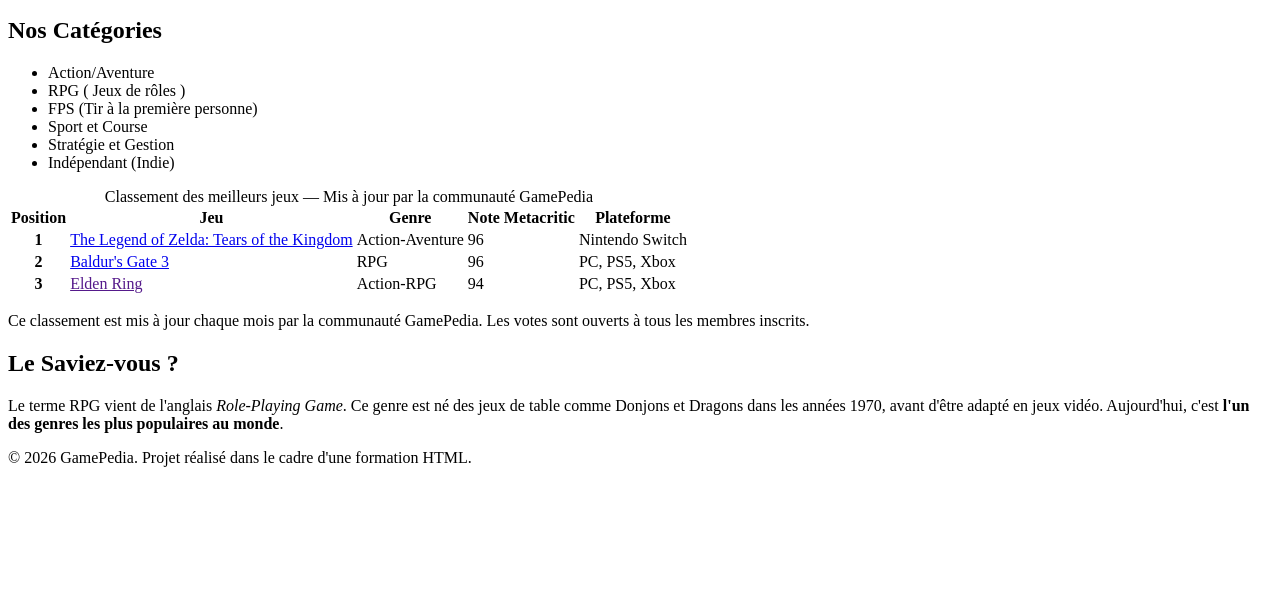
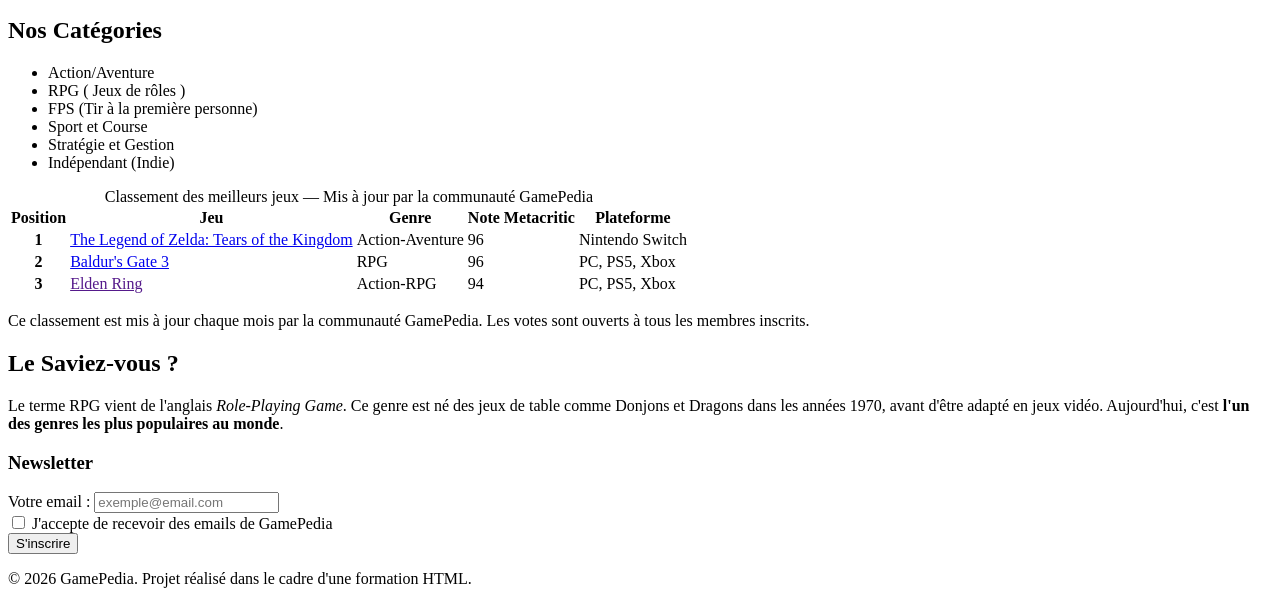
Before and after one commit to Projets-SevenK/GamePedia, a plain HTML site: page index.html in a window 1280 px wide. Shown: the part 348-952 px from the top of the page. Before the commit the page ends 831 px from the top, so only its background shows below. Drawn offline with Linux system fonts and the light colour scheme.

Commit message:
Ajout d'un formulaire

```diff
--- a/index.html
+++ b/index.html
@@ -99,6 +99,28 @@
       </section>
     </main>
     <footer>
+      <section id="newsletter">
+        <h3>Newsletter</h3>
+        <form action="#" method="post">
+          <div>
+            <label for="email">Votre email :</label>
+            <input
+              type="email"
+              id="email"
+              name="email"
+              placeholder="exemple@email.com"
+              required
+            />
+          </div>
+          <div>
+            <input type="checkbox" name="subscribe" id="receive" required />
+            <label for="receive"
+              >J'accepte de recevoir des emails de GamePedia</label
+            >
+          </div>
+          <button type="submit">S'inscrire</button>
+        </form>
+      </section>
       <p>
         &copy; 2026 GamePedia. Projet réalisé dans le cadre d'une formation
         HTML.
```
